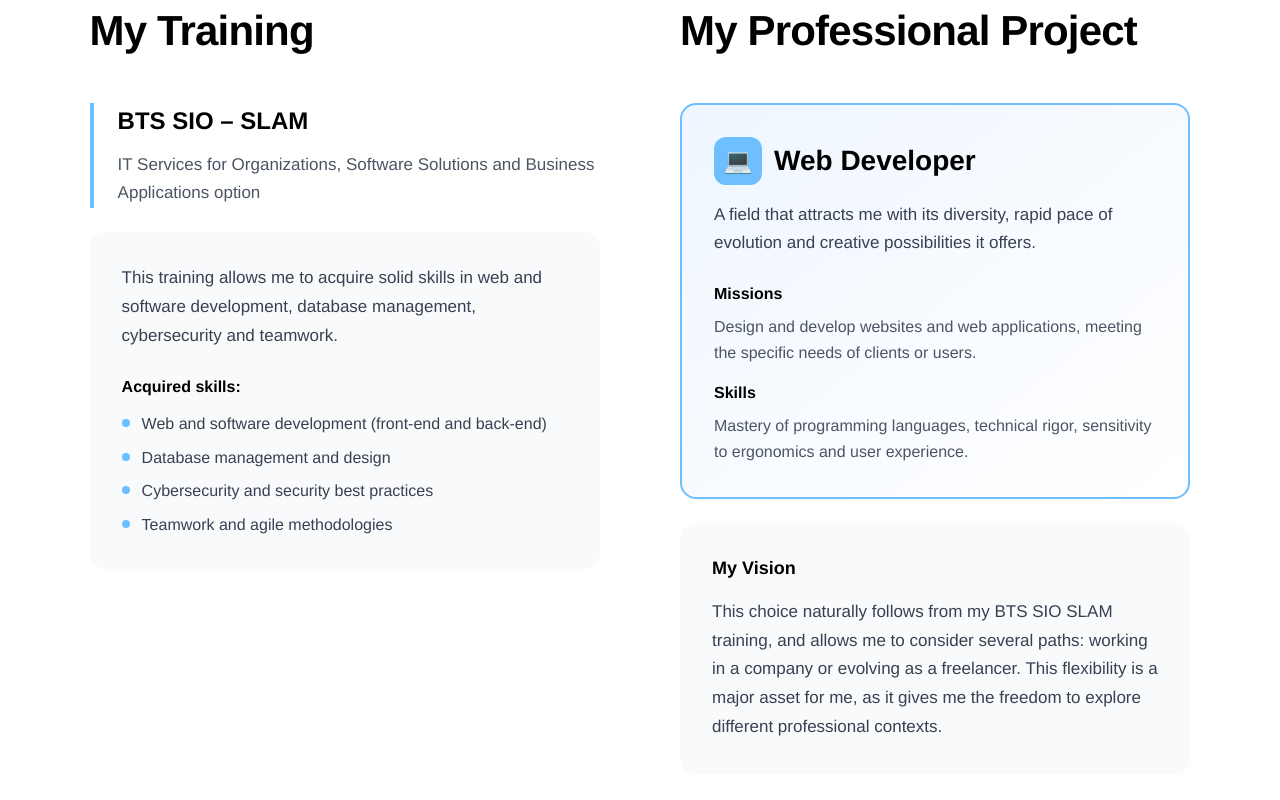
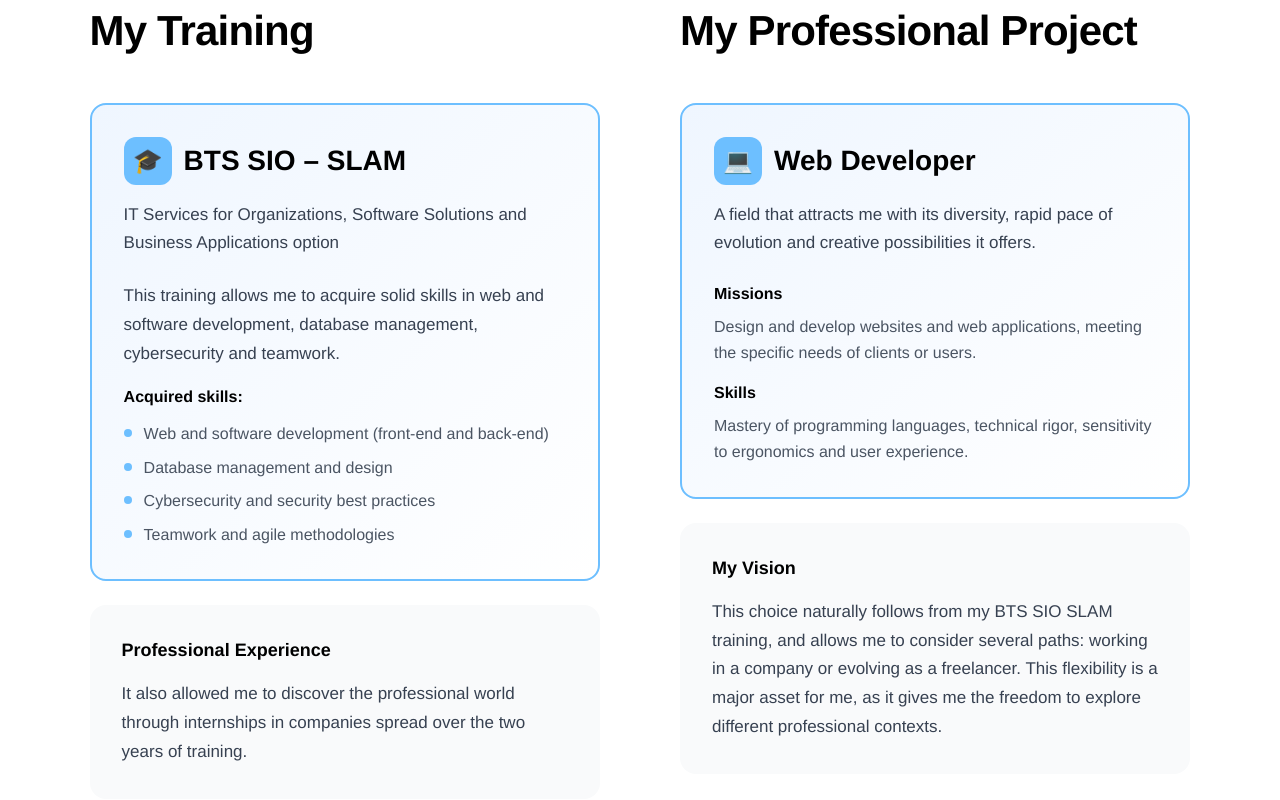
Before and after one commit to rabarijoy/portfolio, a Next.js app: page /en in a window 1280 px wide. Shown: the part 4800-5600 px from the top of the page. Built offline with nearby package versions, Linux system fonts and the light colour scheme.

Commit message:
refactor(formation): unify design style for both columns with matching card layouts

```diff
--- a/components/sections/Formation.tsx
+++ b/components/sections/Formation.tsx
@@ -31,21 +31,28 @@ export function Formation() {
             </div>
 
             <div className="flex flex-col gap-6">
-              <div className="relative pl-6 border-l-4 border-blue-accent">
-                <h3 className="font-helvetica font-bold text-[20px] lg:text-[24px] text-black mb-3">
+              <div className="bg-gradient-to-br from-blue-50 to-white border-2 border-blue-accent rounded-2xl p-6 lg:p-8">
+                <div className="flex items-center gap-3 mb-4">
+                  <div className="w-12 h-12 rounded-xl bg-blue-accent flex items-center justify-center text-white text-[24px]">
+                    🎓
+                  </div>
+                  <h3 className="font-helvetica font-bold text-[24px] lg:text-[28px] text-black">
                     {t('training.degree.name')}
                   </h3>
-                <p className="font-helvetica text-[15px] lg:text-[17px] leading-[1.7] text-gray-600">
+                </div>
+
+                <p className="font-helvetica text-[15px] lg:text-[17px] leading-[1.7] text-gray-700 mb-6">
                   {t('training.degree.subtitle')}
+                </p>
+
+                <div className="space-y-4">
+                  <div>
+                    <p className="font-helvetica text-[15px] lg:text-[17px] leading-[1.7] text-gray-700 mb-4">
+                      {t('training.description.intro')}
                     </p>
                   </div>
 
-              <div className="bg-gray-50 rounded-2xl p-6 lg:p-8">
-                <p className="font-helvetica text-[15px] lg:text-[17px] leading-[1.7] text-gray-700 mb-6">
-                  {t('training.description.intro')}
-                </p>
-
-                <div className="space-y-3">
+                  <div>
                     <h4 className="font-helvetica font-bold text-[16px] text-black mb-3">
                       {t('training.description.skills_title')}
                     </h4>
@@ -53,13 +60,23 @@ export function Formation() {
                       {['skill1', 'skill2', 'skill3', 'skill4'].map((skill, index) => (
                         <li key={index} className="flex items-start gap-3">
                           <div className="w-2 h-2 rounded-full bg-blue-accent mt-2 flex-shrink-0" />
-                        <span className="font-helvetica text-[15px] lg:text-[16px] leading-[1.6] text-gray-700">
+                          <span className="font-helvetica text-[15px] lg:text-[16px] leading-[1.6] text-gray-600">
                             {t(`training.description.${skill}`)}
                           </span>
                         </li>
                       ))}
                     </ul>
                   </div>
+                </div>
+              </div>
+
+              <div className="bg-gray-50 rounded-2xl p-6 lg:p-8">
+                <h4 className="font-helvetica font-bold text-[18px] text-black mb-4">
+                  {t('training.stages.title')}
+                </h4>
+                <p className="font-helvetica text-[15px] lg:text-[17px] leading-[1.7] text-gray-700">
+                  {t('training.stages.text')}
+                </p>
               </div>
             </div>
           </motion.div>
@@ -73,8 +90,8 @@ export function Formation() {
             className="flex flex-col"
           >
             <div className="mb-6">
-              <div className="inline-block px-4 py-2 bg-gray-100 rounded-full mb-4">
-                <span className="font-helvetica font-medium text-[14px] text-gray-700">
+              <div className="inline-block px-4 py-2 bg-blue-50 rounded-full mb-4">
+                <span className="font-helvetica font-medium text-[14px] text-blue-accent">
                   {t('careers.badge')}
                 </span>
               </div>
--- a/messages/en.json
+++ b/messages/en.json
@@ -118,6 +118,10 @@
         "skill2": "Database management and design",
         "skill3": "Cybersecurity and security best practices",
         "skill4": "Teamwork and agile methodologies"
+      },
+      "stages": {
+        "title": "Professional Experience",
+        "text": "It also allowed me to discover the professional world through internships in companies spread over the two years of training."
       }
     },
     "careers": {
--- a/messages/fr.json
+++ b/messages/fr.json
@@ -118,6 +118,10 @@
         "skill2": "Gestion et conception de bases de données",
         "skill3": "Cybersécurité et bonnes pratiques de sécurisation",
         "skill4": "Travail en équipe et méthodologies agiles"
+      },
+      "stages": {
+        "title": "Expérience en entreprise",
+        "text": "Elle m'a aussi permis de découvrir le monde professionnel grâce à des stages en entreprise répartis sur les deux années de formation."
       }
     },
     "careers": {
```
Lines whose indentation alone changed are shown as unchanged.
